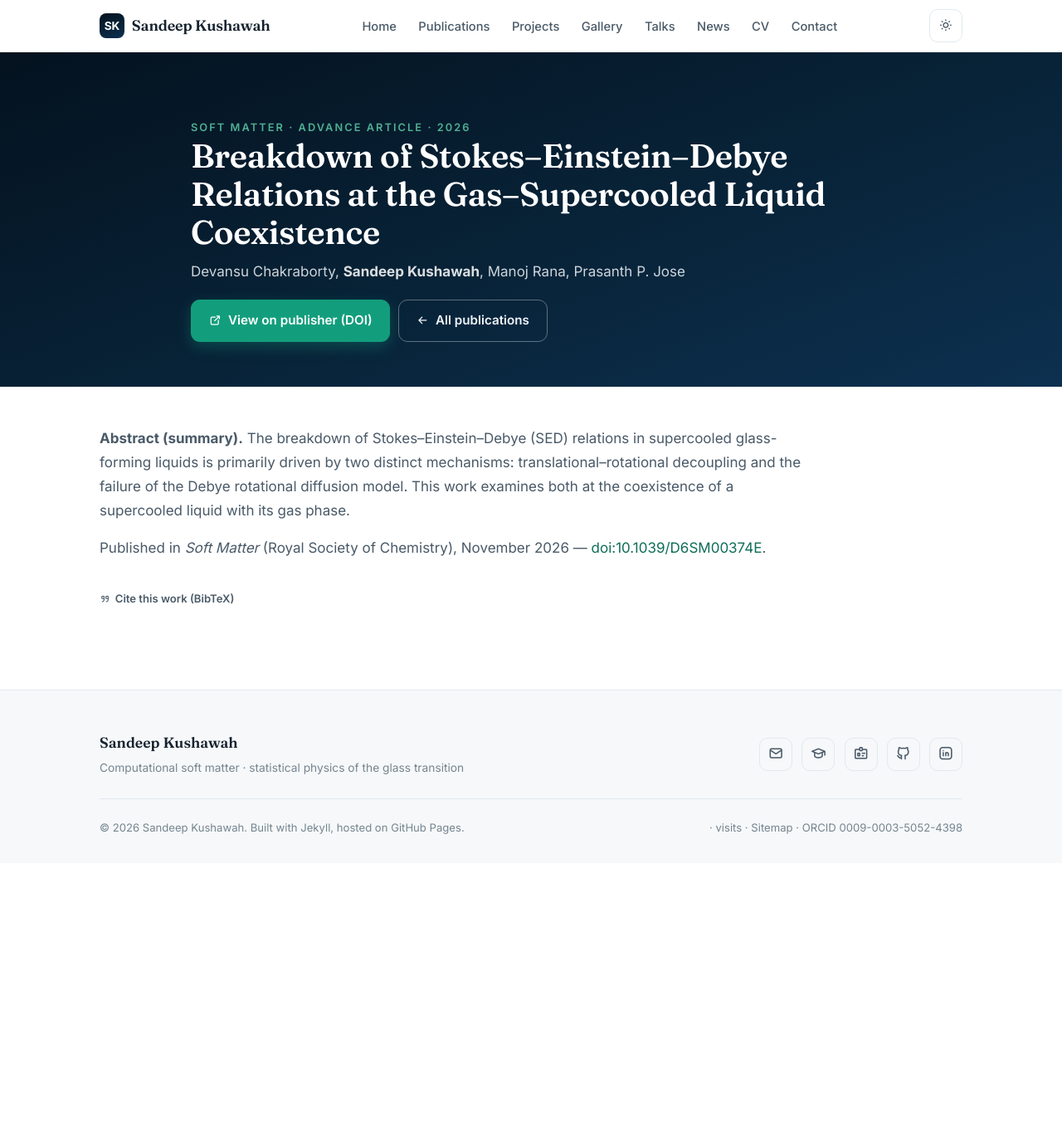
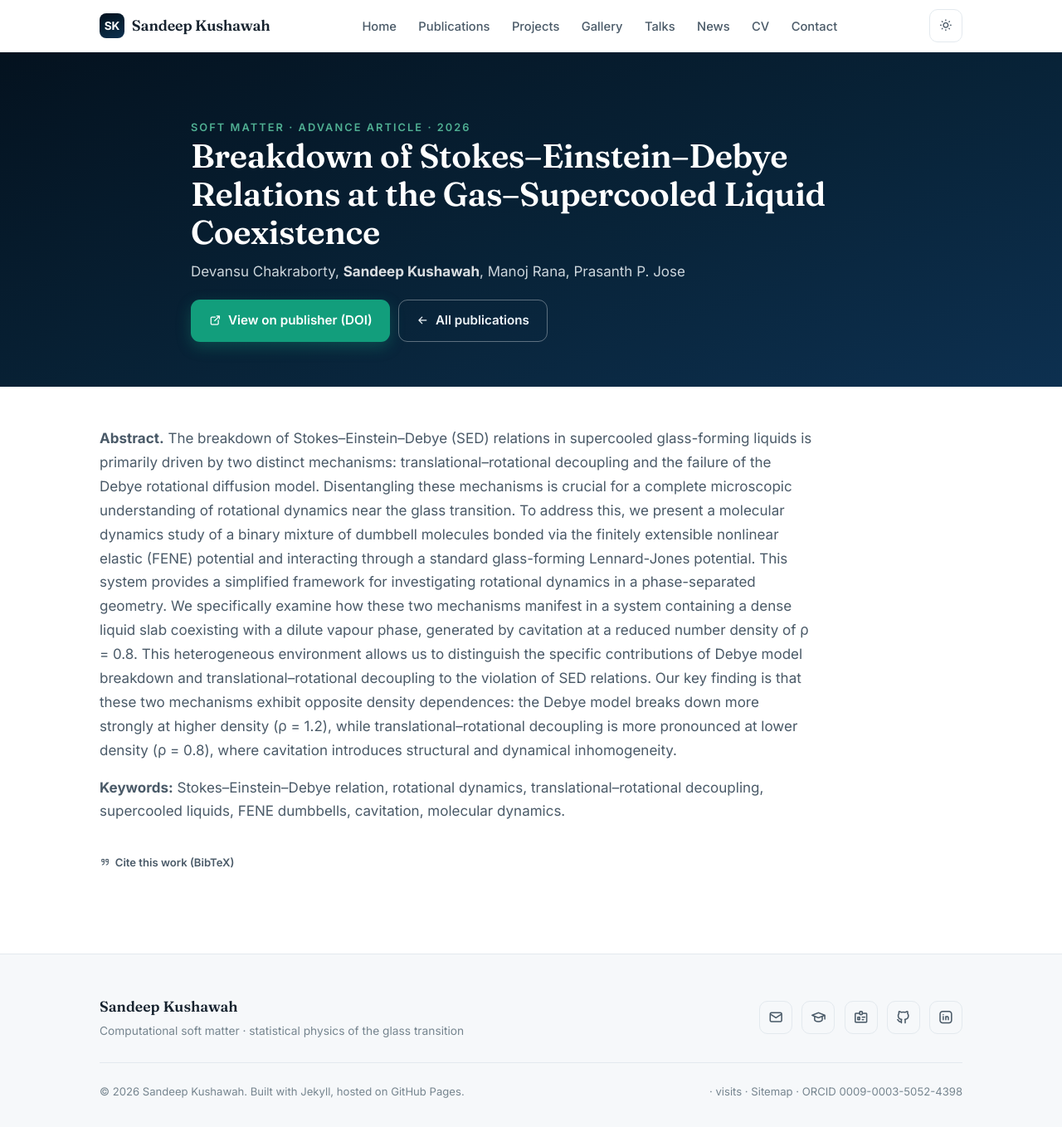
Before and after one commit to sandeepkushawah/sandeepkushawah.github.io, a Jekyll site: the page built from _publications/4-stokes-einstein-debye-breakdown.md, in a window 1280 px wide and 1358 px high. Shown: the whole window at 83% size. Built offline with Jekyll 4.4.1, drawn with Linux system fonts in a browser that asks for light colours; nearby versions of some CDN libraries.

Commit message:
SED paper: full abstract, highlights and keywords
Co-Authored-By: Claude Opus 5.5 <noreply@anthropic.com>
Claude-Session: https://claude.ai/code/session_01SuMpzpFy1TEGZaP5TXhHth

```diff
--- a/_publications/4-stokes-einstein-debye-breakdown.md
+++ b/_publications/4-stokes-einstein-debye-breakdown.md
@@ -10,9 +10,9 @@ volume: "Advance Article"
 paperurl: "https://doi.org/10.1039/D6SM00374E"
 doi: "10.1039/D6SM00374E"
 highlights:
-  - "The breakdown of Stokes–Einstein–Debye (SED) relations in supercooled liquids is traced to two distinct mechanisms."
-  - "Translational–rotational decoupling, and the failure of the Debye model of rotational diffusion."
-  - "Studied at the coexistence of a supercooled liquid with its gas phase."
+  - "Separates the two mechanisms behind the breakdown of Stokes–Einstein–Debye relations: translational–rotational decoupling and failure of the Debye rotational-diffusion model."
+  - "Molecular dynamics of a binary mixture of FENE-bonded dumbbells, with a dense liquid slab coexisting with a dilute vapour formed by cavitation at ρ = 0.8."
+  - "The two mechanisms have opposite density dependences: Debye breakdown is stronger at ρ = 1.2, decoupling is stronger at ρ = 0.8."
 bibtex: |
   @article{chakraborty2026breakdown,
     title     = {Breakdown of Stokes--Einstein--Debye relations at the
@@ -26,6 +26,6 @@ bibtex: |
 citation: 'Devansu Chakraborty, Sandeep Kushawah, Manoj Rana, Prasanth P. Jose. (2026). &quot;Breakdown of Stokes–Einstein–Debye relations at the gas–supercooled liquid coexistence.&quot; <i>Soft Matter</i>.'
 ---
 
-**Abstract (summary).** The breakdown of Stokes–Einstein–Debye (SED) relations in supercooled glass-forming liquids is primarily driven by two distinct mechanisms: translational–rotational decoupling and the failure of the Debye rotational diffusion model. This work examines both at the coexistence of a supercooled liquid with its gas phase.
+**Abstract.** The breakdown of Stokes–Einstein–Debye (SED) relations in supercooled glass-forming liquids is primarily driven by two distinct mechanisms: translational–rotational decoupling and the failure of the Debye rotational diffusion model. Disentangling these mechanisms is crucial for a complete microscopic understanding of rotational dynamics near the glass transition. To address this, we present a molecular dynamics study of a binary mixture of dumbbell molecules bonded via the finitely extensible nonlinear elastic (FENE) potential and interacting through a standard glass-forming Lennard-Jones potential. This system provides a simplified framework for investigating rotational dynamics in a phase-separated geometry. We specifically examine how these two mechanisms manifest in a system containing a dense liquid slab coexisting with a dilute vapour phase, generated by cavitation at a reduced number density of ρ = 0.8. This heterogeneous environment allows us to distinguish the specific contributions of Debye model breakdown and translational–rotational decoupling to the violation of SED relations. Our key finding is that these two mechanisms exhibit opposite density dependences: the Debye model breaks down more strongly at higher density (ρ = 1.2), while translational–rotational decoupling is more pronounced at lower density (ρ = 0.8), where cavitation introduces structural and dynamical inhomogeneity.
 
-Published in *Soft Matter* (Royal Society of Chemistry), November 2026 — [doi:10.1039/D6SM00374E](https://doi.org/10.1039/D6SM00374E).
+**Keywords:** Stokes–Einstein–Debye relation, rotational dynamics, translational–rotational decoupling, supercooled liquids, FENE dumbbells, cavitation, molecular dynamics.
```
Also changed, not shown: _posts/2026-10-22-soft-matter-sed-accepted.md (+1 -1 lines).
